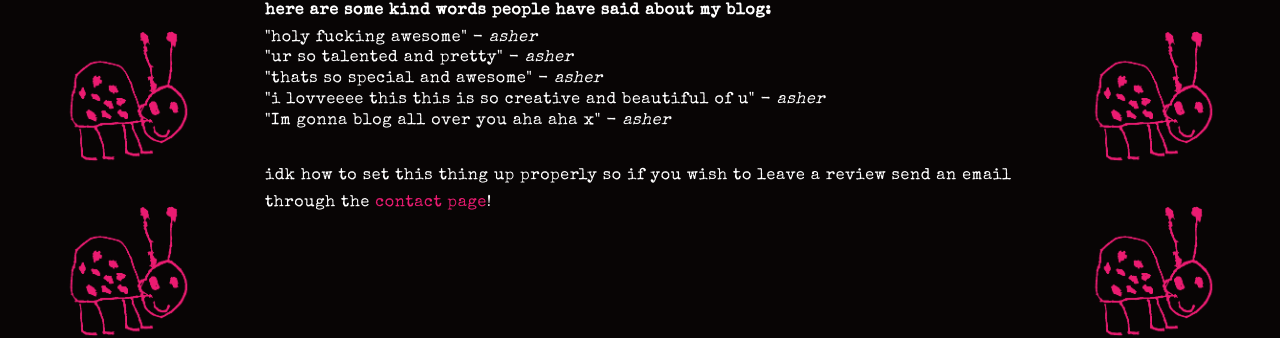
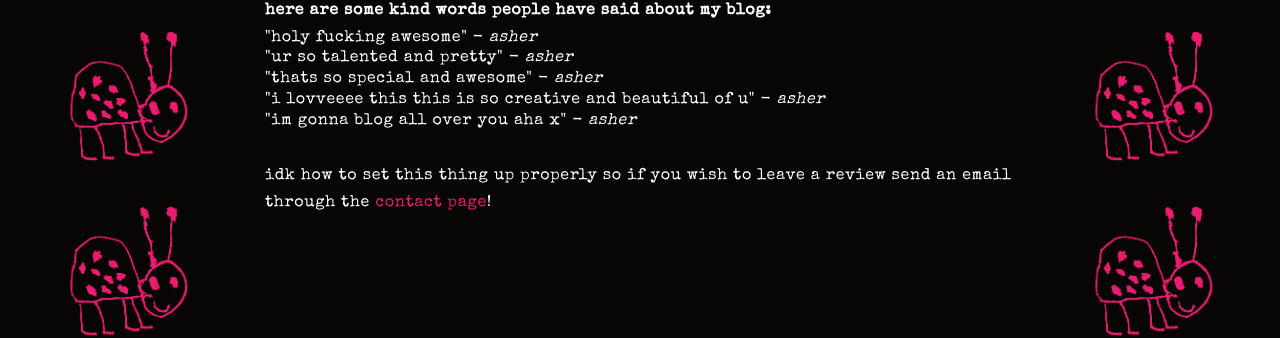
Before and after one commit to xxiwriterecipesnotlovelettersxx/xxiwriterecipesnotlovelettersxx.github.io, a Jekyll site: the page built from reviews.md, in a window 1280 px wide. Shown: the part 184-522 px from the top of the page. Built offline with Jekyll 4.4.1, drawn with Linux system fonts in a browser that asks for light colours.

Commit message:
Update reviews.md

```diff
--- a/reviews.md
+++ b/reviews.md
@@ -11,7 +11,7 @@ title: reviews
   <li>"ur so talented and pretty" - <em>asher</em></li>
   <li>"thats so special and awesome" - <em>asher</em></li>
   <li>"i lovveeee this this is so creative and beautiful of u" - <em>asher</em></li>
-  <li>"Im gonna blog all over you aha aha x" - <em>asher</em></li>
+  <li>"im gonna blog all over you aha x" - <em>asher</em></li>
 </ul>
 <br>
 <p>idk how to set this thing up properly so if you wish to leave a review send an email through the <a href="/contact">contact page</a>!</p>
```
